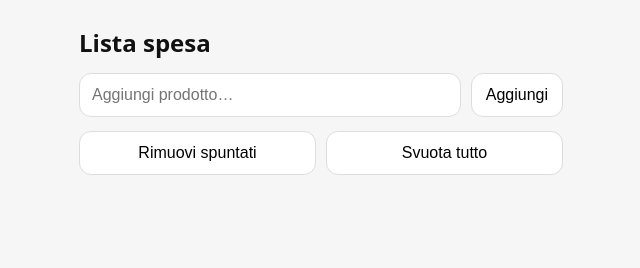
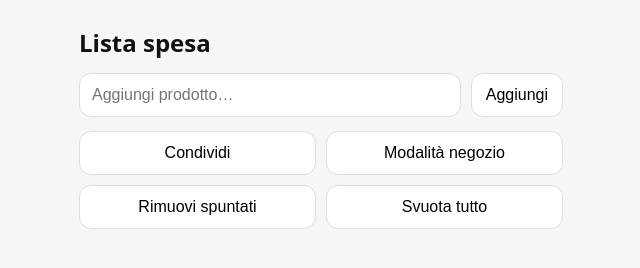
Before and after one commit to GODELIANO/spesa-app, a plain HTML site: page index.html in a window 1280 px wide. Shown: the whole page, without its empty margins (319-959 px from the left). Drawn offline with Linux system fonts and the light colour scheme.

Commit message:
Add share and keep awake buttons to actions

```diff
--- a/index.html
+++ b/index.html
@@ -30,10 +30,16 @@
 
     <ul id="list" class="list"></ul>
 
-    <div class="actions">
-      <button id="clearDone" type="button">Rimuovi spuntati</button>
-      <button id="clearAll" type="button">Svuota tutto</button>
-    </div>
+   <div class="actions">
+  <button id="shareList" type="button">Condividi</button>
+  <button id="keepAwake" type="button" aria-pressed="false">Modalità negozio</button>
+</div>
+
+<div class="actions">
+  <button id="clearDone" type="button">Rimuovi spuntati</button>
+  <button id="clearAll" type="button">Svuota tutto</button>
+</div>
+
   </main>
 
   <!-- Logica app -->
```
